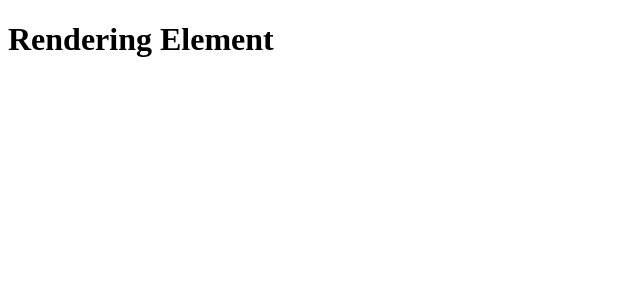
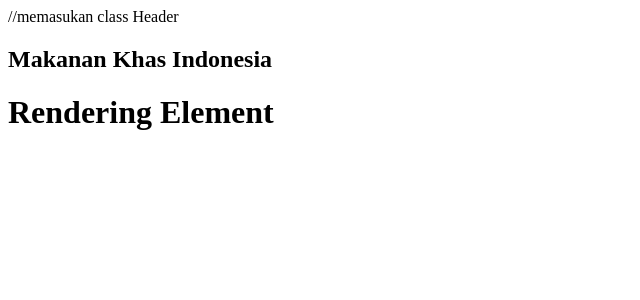
Before and after one commit to alboyz/belajar-react, a React (Create React App) app: page / in a window 1280 px wide. Shown: the top 300 px of the page, without its empty margins (0-640 px from the left). Built offline with nearby package versions, Linux system fonts and the light colour scheme.

Commit message:
class component dalam 1 file

```diff
--- a/src/App.js
+++ b/src/App.js
@@ -1,12 +1,25 @@
 import React, { Component } from 'react';
 
+class Header extends Component{
+	render() {
 
+		return (
+
+			<div>
+				<h2>Makanan Khas Indonesia</h2>
+			</div>
+		)
+
+	}
+
+}
 class App extends Component {
 	render() {
 
 			return (
 		<div>
-
+		//memasukan class Header
+		<Header/>
 		<h1>Rendering Element</h1>
 	  </div>
 	);
```
Also changed, not shown: 2 other files (tests, documents, lock files or other folders).
